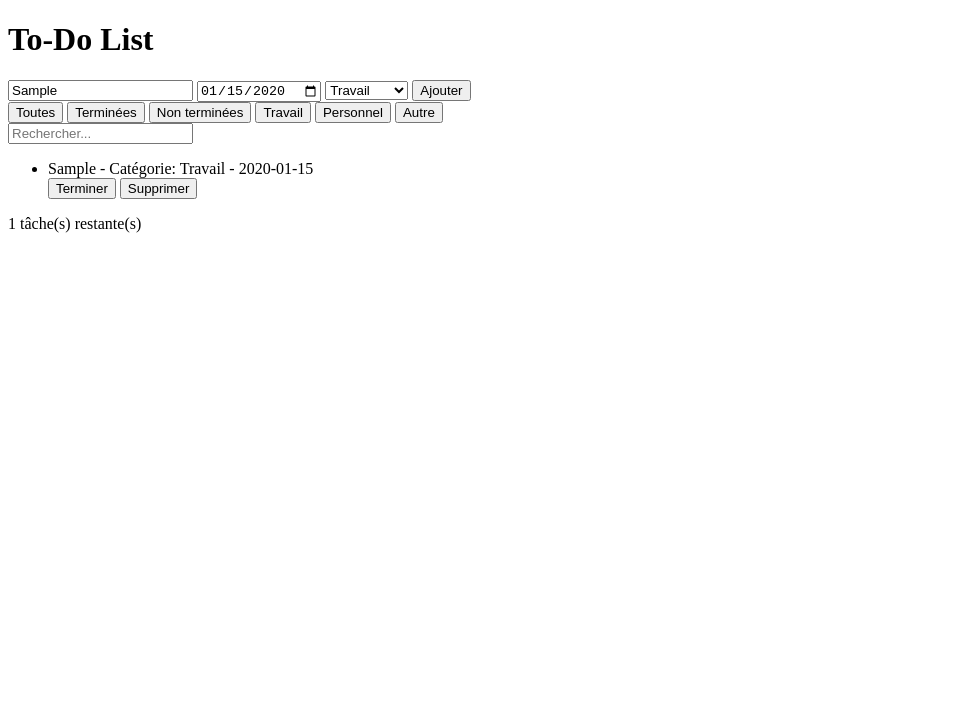
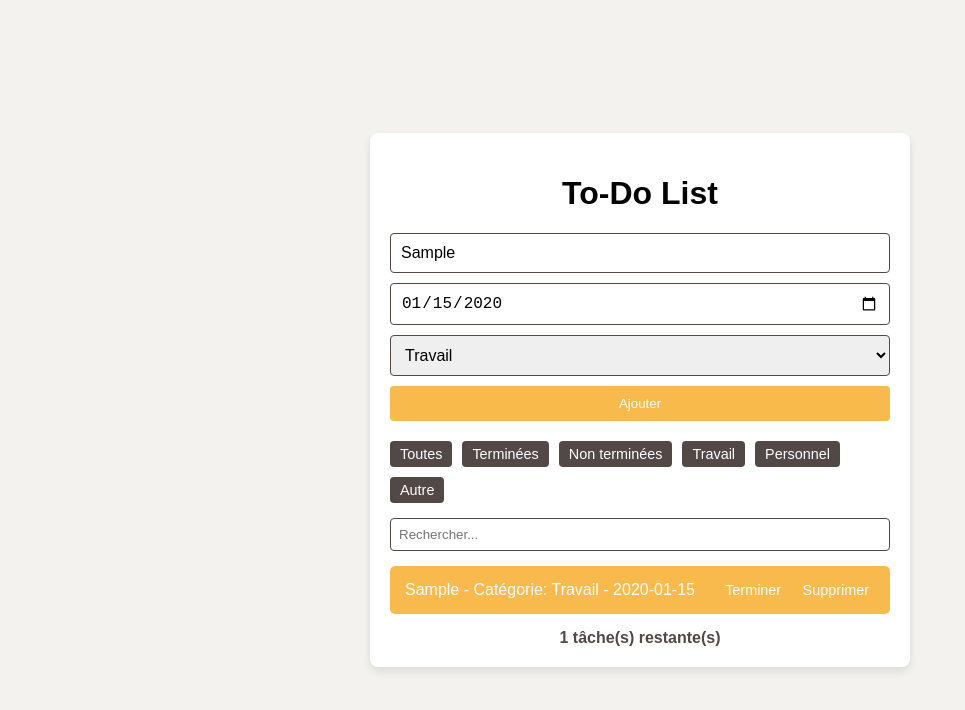
Before and after one commit to edm-r/com.TO-DO-List, a plain HTML site: page index.html in a window 1280 px wide. Both pictures are taken after typing "Sample", "2020-01-15" into the empty fields and a click on the button "Ajouter". Shown: the whole page, without its empty margins (0-965 px from the left). Drawn offline with Linux system fonts and the light colour scheme.

Commit message:
Ajout du style

```diff
--- a/index.html
+++ b/index.html
@@ -4,6 +4,7 @@
     <meta charset="UTF-8">
     <meta name="viewport" content="width=device-width, initial-scale=1.0">
     <title>To-Do List</title></head>
+    <link rel="stylesheet" href="style.css">
 <body>
     <div class="app-container">
         <h1>To-Do List</h1>
--- /dev/null
+++ b/style.css
@@ -0,0 +1,190 @@
+/* Variables de couleur */
+:root {
+  --bg-color: #F3F2EF;
+  --primary-color: #F8BA4D;
+  --text-color: #524845;
+  --accent-color: #050303;
+}
+
+/* Styles de base */
+body {
+  background-color: var(--bg-color);
+  font-family: Arial, sans-serif;
+  color: var(--text-color);
+  display: flex;
+  justify-content: center;
+  align-items: center;
+  min-height: 100vh;
+  margin: 0;
+}
+
+.app-container {
+  background-color: white;
+  width: 90%;
+  max-width: 500px;
+  padding: 20px;
+  border-radius: 8px;
+  box-shadow: 0px 4px 8px rgba(0, 0, 0, 0.1);
+}
+
+/* Titre */
+h1 {
+  color: var(--accent-color);
+  text-align: center;
+}
+
+/* Input de tâche */
+.task-input {
+  display: flex;
+  flex-direction: column;
+  gap: 10px;
+  margin-bottom: 20px;
+}
+
+.task-input input[type="text"],
+.task-input input[type="date"],
+.task-input select {
+  padding: 10px;
+  border: 1px solid var(--text-color);
+  border-radius: 4px;
+  font-size: 1rem;
+}
+
+.task-input button {
+  background-color: var(--primary-color);
+  color: white;
+  border: none;
+  padding: 10px;
+  border-radius: 4px;
+  cursor: pointer;
+  transition: background-color 0.3s;
+}
+
+.task-input button:hover {
+  background-color: var(--accent-color);
+}
+
+/* Filtrage et recherche */
+.filter-options, .task-search {
+  display: flex;
+  flex-wrap: wrap;
+  gap: 10px;
+  margin-bottom: 15px;
+}
+
+.filter-options button {
+  background-color: var(--text-color);
+  color: white;
+  border: none;
+  padding: 5px 10px;
+  border-radius: 4px;
+  cursor: pointer;
+  font-size: 0.9rem;
+  transition: background-color 0.3s;
+}
+
+.filter-options button:hover {
+  background-color: var(--accent-color);
+}
+
+.task-search input[type="text"] {
+  padding: 8px;
+  border: 1px solid var(--text-color);
+  border-radius: 4px;
+  width: 100%;
+}
+
+/* Liste des tâches */
+#taskList {
+  list-style: none;
+  padding: 0;
+  margin: 0;
+}
+
+.task {
+  background-color: var(--primary-color);
+  color: white;
+  padding: 15px;
+  border-radius: 5px;
+  margin-bottom: 10px;
+  display: flex;
+  justify-content: space-between;
+  align-items: center;
+  transition: transform 0.3s, opacity 0.3s;
+  opacity: 1;
+  transform: scale(1);
+}
+
+.task.completed {
+  background-color: #D3D3D3;
+  text-decoration: line-through;
+}
+
+.task-actions button {
+  background: none;
+  border: none;
+  color: white;
+  cursor: pointer;
+  margin-left: 5px;
+  font-size: 0.9rem;
+  transition: color 0.3s;
+}
+
+.task-actions button:hover {
+  color: var(--accent-color);
+}
+
+/* Animation pour l'ajout et la suppression de tâches */
+.task.added {
+  animation: fadeIn 0.3s ease-in;
+}
+
+.task.removed {
+  animation: fadeOut 0.3s ease-out;
+}
+
+@keyframes fadeIn {
+  from {
+      opacity: 0;
+      transform: scale(0.9);
+  }
+  to {
+      opacity: 1;
+      transform: scale(1);
+  }
+}
+
+@keyframes fadeOut {
+  from {
+      opacity: 1;
+      transform: scale(1);
+  }
+  to {
+      opacity: 0;
+      transform: scale(0.9);
+  }
+}
+
+/* Compteur de tâches */
+.task-counter {
+  text-align: center;
+  margin-top: 15px;
+  font-weight: bold;
+  color: var(--text-color);
+}
+
+/* Adaptation pour petits écrans */
+@media (max-width: 500px) {
+  .app-container {
+      padding: 15px;
+      width: 100%;
+  }
+
+  .task-input, .filter-options, .task-search {
+      flex-direction: column;
+  }
+
+  .filter-options button, .task-input button {
+      width: 100%;
+  }
+}
```
